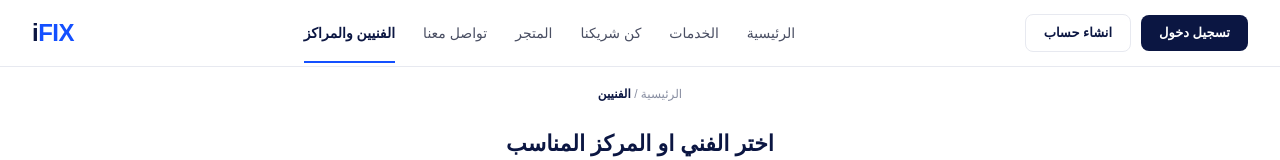
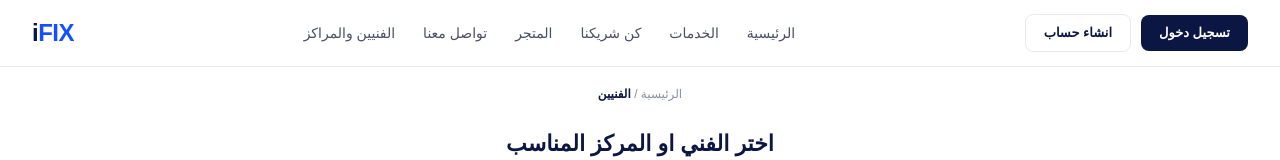
Before and after one commit to Ifix-team11/Front-end, a React (Vite) app: page / in a window 1280 px wide. Before the commit this address led to /technicians. Shown: the top 160 px of the page. Built offline with nearby package versions, Linux system fonts and the light colour scheme.

Commit message:
Update App.tsx

```diff
--- a/src/App.tsx
+++ b/src/App.tsx
@@ -1,39 +1,52 @@
-import { BrowserRouter, Routes, Route, Navigate } from "react-router-dom";
+import { createBrowserRouter, RouterProvider } from "react-router-dom";
+import "./App.css";
+
+import Register from "./Components/Register/Register";
+import Login from "./Components/Login/Login";
+import ForgotPassword from "./Components/ForgotPassword/ForgotPassword";
+
 import TechniciansListPage from "./pages/TechniciansListPage/TechniciansListPage";
+import TechnicianDetailPage from "./pages/TechnicianDetailPage/TechnicianDetailPage";
 import CentersListPage from "./pages/CentersListPage/CentersListPage";
-import TechnicianDetailPage from "./pages/TechnicianDetailPage/TechnicianDetailPage";
 import CenterDetailPage from "./pages/CenterDetailPage/CenterDetailPage";
-import Register from '../src/Components/Register/Register'
-import Login from '../src/Components/Login/Login'
-import ForgotPassword from '../src/Components/ForgotPassword/ForgotPassword'
 
-import { createBrowserRouter, RouterProvider } from 'react-router-dom'
-import './App.css'
- let router = createBrowserRouter([
-    {path:'register' ,element : <Register/>},
-    {path :'login' ,element :<Login/>},
-    {path :'forgot-password' ,element :<ForgotPassword/>},
-  ])
+const router = createBrowserRouter([
+  {
+    path: "/",
+    element: <TechniciansListPage />,
+  },
+  {
+    path: "/register",
+    element: <Register />,
+  },
+  {
+    path: "/login",
+    element: <Login />,
+  },
+  {
+    path: "/forgot-password",
+    element: <ForgotPassword />,
+  },
+  {
+    path: "/technicians",
+    element: <TechniciansListPage />,
+  },
+  {
+    path: "/technicians/:id",
+    element: <TechnicianDetailPage />,
+  },
+  {
+    path: "/centers",
+    element: <CentersListPage />,
+  },
+  {
+    path: "/centers/:id",
+    element: <CenterDetailPage />,
+  },
+]);
+
 function App() {
-  return (
-    <BrowserRouter>
-      <Routes>
-        <Route path="/" element={<Navigate to="/technicians" replace />} />
-        <Route path="/technicians" element={<TechniciansListPage />} />
-        <Route path="/technicians/:id" element={<TechnicianDetailPage />} />
-        <Route path="/centers" element={<CentersListPage />} />
-        <Route path="/centers/:id" element={<CenterDetailPage />} />
-      </Routes>
-    </BrowserRouter>
-  );
-
-
-  return (
-    <>
-<RouterProvider router={router}></RouterProvider>
-
-    </>
-  )
+  return <RouterProvider router={router} />;
 }
 
 export default App;
```
